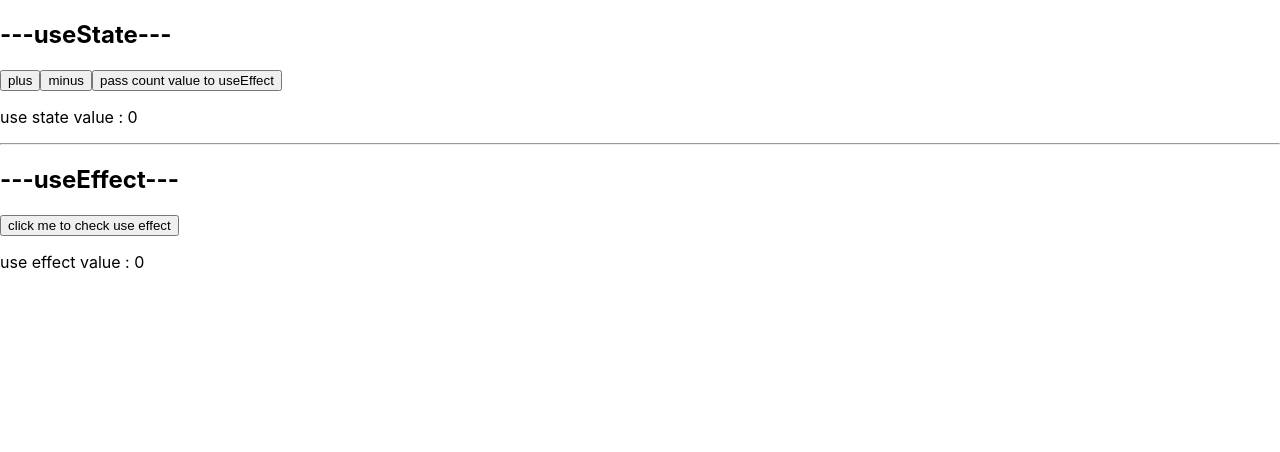
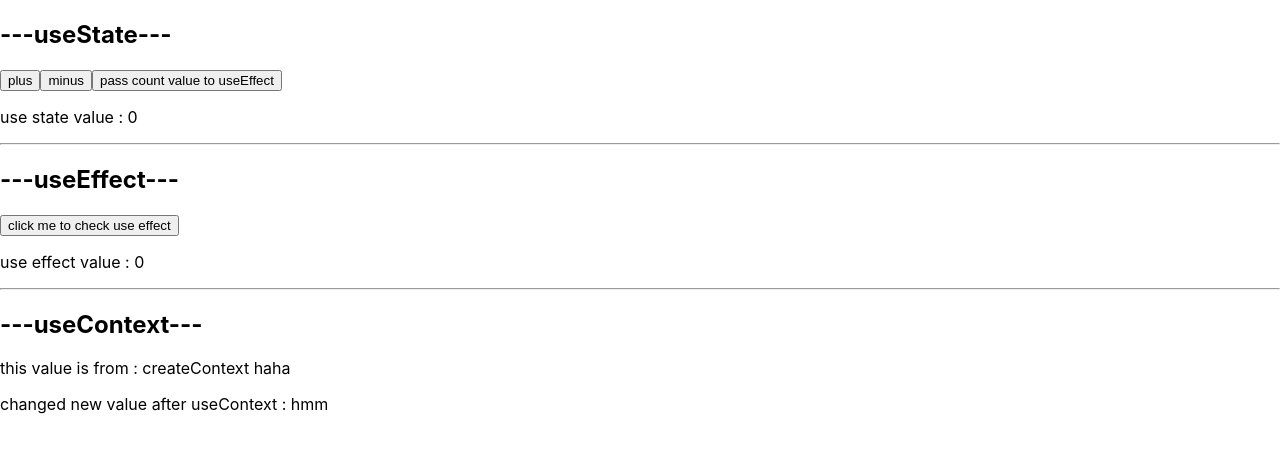
Before and after one commit to dulhara19/React-Learning-Project-phase04, a React (Create React App) app: page / in a window 1280 px wide. Shown: the top 452 px of the page. Built offline with nearby package versions, Linux system fonts and the light colour scheme.

Commit message:
addad useContext

```diff
--- a/src/App.js
+++ b/src/App.js
@@ -1,5 +1,7 @@
 import UseStateFunction from "./components/UseState";
 import UseEffectFunction from "./components/UseEffect";
+import UseContext from "./components/UseContex";
+import NewFunction from "./components/UseContextnew";
 
 function App() {
   return (
@@ -9,6 +11,9 @@ function App() {
       <hr />
       {/* -----USEEFFECT HOOK------ */}
       <UseEffectFunction />
+      {/* -----USECONTEXT HOOK------ */}
+      <UseContext />
+      <NewFunction />
     </div>
   );
 }
--- a/src/components/UseContex.jsx
+++ b/src/components/UseContex.jsx
@@ -0,0 +1,22 @@
+import { createContext } from "react";
+
+const moods = {
+  happy: "haha",
+  sad: "hmm",
+};
+
+export const newContext = createContext(moods);
+
+const UseContext = () => {
+  return (
+    <div>
+      <hr />
+      <h2>---useContext---</h2>
+      <newContext.Provider value={{ happy: "haha", sad: "hmm" }}>
+        <p> this value is from : createContext {moods.happy}</p>
+      </newContext.Provider>
+    </div>
+  );
+};
+
+export default UseContext;
--- /dev/null
+++ b/src/components/UseContextnew.jsx
@@ -0,0 +1,12 @@
+import { newContext } from "./UseContex";
+import { useContext } from "react";
+
+const NewFunction = () => {
+  const newmood = useContext(newContext);
+  return (
+    <div>
+      <p> changed new value after useContext : {newmood.sad}</p>
+    </div>
+  );
+};
+export default NewFunction;
```
